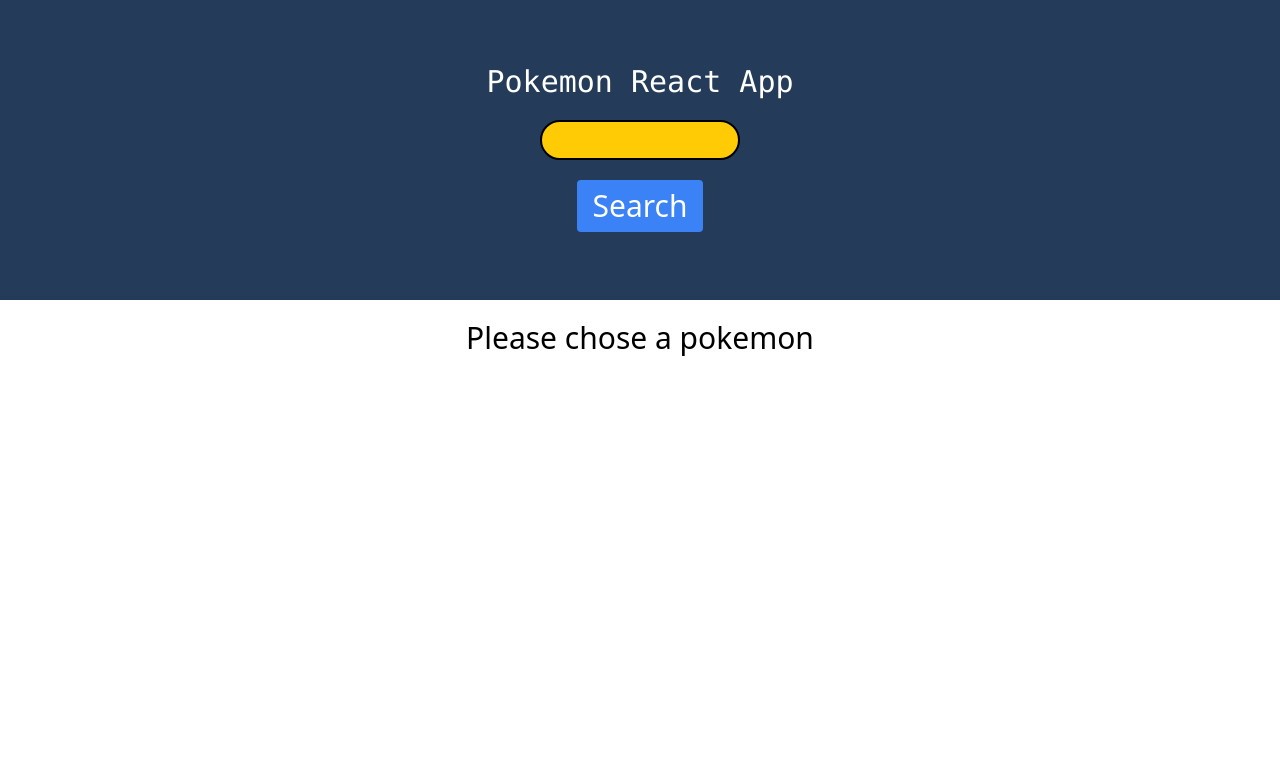
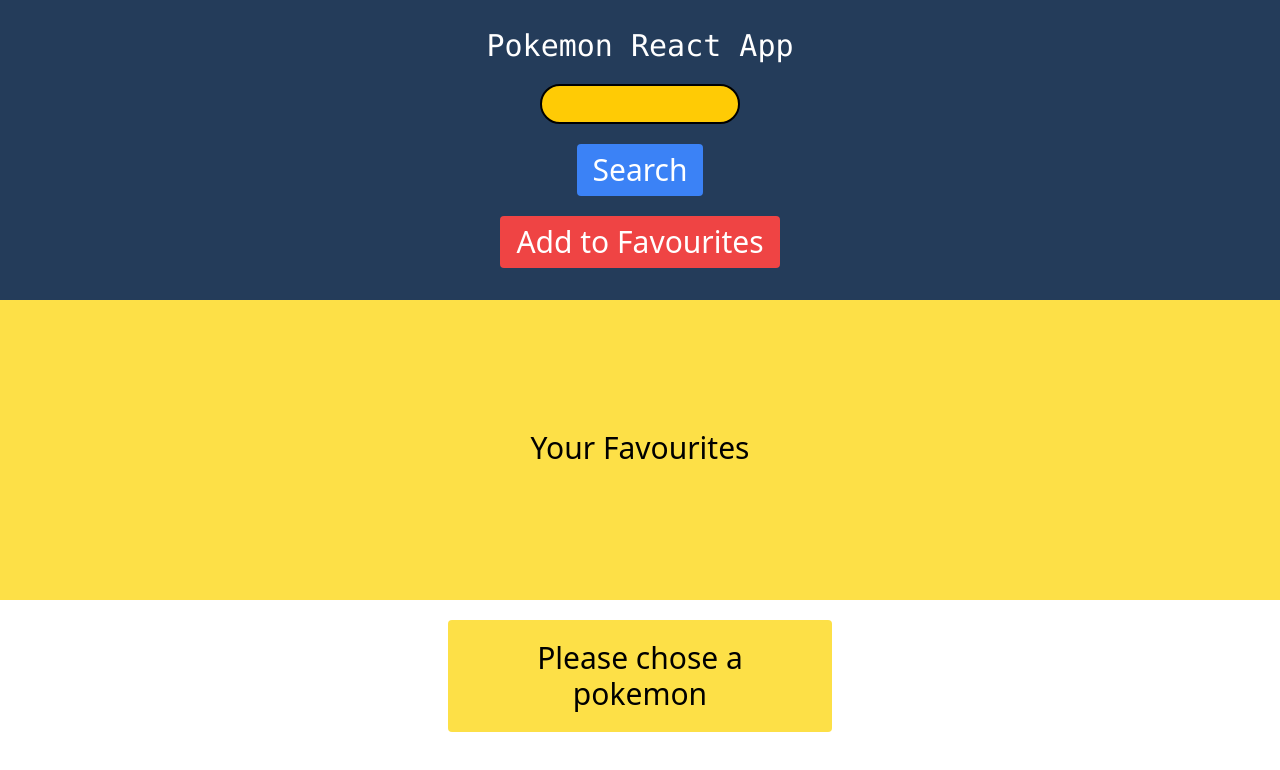
Before and after one commit to craigm14/pokemon-app, a React (Create React App) app: page / in a window 1280 px wide. Shown: the top 770 px of the page. Built offline with nearby package versions, Linux system fonts and the light colour scheme.

Commit message:
started working on add pokemon to favourites section, needing to do some research on this

```diff
--- a/src/App.js
+++ b/src/App.js
@@ -2,7 +2,8 @@
 import "./index.css";
 import React, { useState } from "react";
 import axios from "axios";
-
+import Favourite from "./conponents/FavouriteBtn";
+import FavouriteSection from "./conponents/FavouriteSection";
 function App() {
   const [pokemonName, setPokemonName] = useState("");
   const [pokemonChosen, setPokemonChosen] = useState(false);
@@ -33,7 +34,7 @@
   };
 
   return (
-    <div className="app ">
+    <div className="app">
       <div className="title bg-title-blue text-white flex justify-center flex-col items-center text-3xl p-4 pb-5 outline-none">
         <h1 className="font-mono">Pokemon React App</h1>
         <input
@@ -41,7 +42,7 @@
             setPokemonName(event.target.value);
           }}
           type="text"
-          className="mt-5 w-[200px] h-[40px] lowercase text-sm px-4 py-2 text-black bg-input-field rounded-3xl border-solid border-black border-2 outline-none"
+          className="mt-5 w-[200px] h-[40px] lowercase text-center text-sm px-4 py-2 text-black bg-input-field rounded-3xl border-solid border-black border-2 outline-none"
         />
         <button
           onClick={searchPokemon}
@@ -49,21 +50,42 @@
         >
           Search
         </button>
+
+        <Favourite />
       </div>
-      <div className="flex justify-center flex-col items-center text-3xl pt-5">
+      <FavouriteSection />
+      <div className="text-3xl pt-5  flex justify-center flex-col items-center mb-10 ">
+        <div className="bg-yellow-300 max-w-96 rounded p-5 text-center ">
           {!pokemonChosen ? (
             <h1>Please chose a pokemon</h1>
           ) : (
             <>
               <h1>{pokemon.name}</h1>
-            <img className="w-[150px]" src={pokemon.img} alt="Pokemon" />
+              <img
+                className="mx-auto w-[100px]"
+                src={pokemon.img}
+                alt="Pokemon"
+              />
+              <div class="grid grid-flow-row auto-rows-max">
+                <div>
                   <h3>Health Points: {pokemon.hp}</h3>
+                </div>
+                <div>
                   <h3>Species: {pokemon.species}</h3>
+                </div>
+                <div>
                   <h3>Attack: {pokemon.attack}</h3>
+                </div>
+                <div>
                   <h3>Defence: {pokemon.defence}</h3>
+                </div>
+                <div>
                   <h3>Type: {pokemon.type}</h3>
+                </div>
+              </div>
             </>
           )}
+        </div>
       </div>
     </div>
   );
--- /dev/null
+++ b/src/conponents/FavouriteBtn.jsx
@@ -0,0 +1,9 @@
+function FavouriteBtn() {
+  return (
+    <button className="bg-red-500 hover:bg-red-700 text-white mt-5 py-2 px-4 rounded">
+      Add to Favourites
+    </button>
+  );
+}
+
+export default FavouriteBtn;
--- /dev/null
+++ b/src/conponents/FavouriteSection.jsx
@@ -0,0 +1,11 @@
+import React from "react";
+
+function pokemonFavourites() {
+  return (
+    <h3 className="title bg-yellow-300 text-black flex justify-center flex-col items-center text-3xl p-4 pb-5 outline-none">
+      Your Favourites
+    </h3>
+  );
+}
+
+export default pokemonFavourites;
--- a/tailwind.config.js
+++ b/tailwind.config.js
@@ -5,7 +5,8 @@
     extend: {
       colors: {
         "title-blue": "#243c5a",
-        "input-field": "#ffcb05"
+        "input-field": "#ffcb05",
+        "title-yellow": "#243c5a",
       },
     },
   },
```
Also changed, not shown: 1 other file (tests, documents, lock files or other folders). Lines whose indentation alone changed are shown as unchanged.
